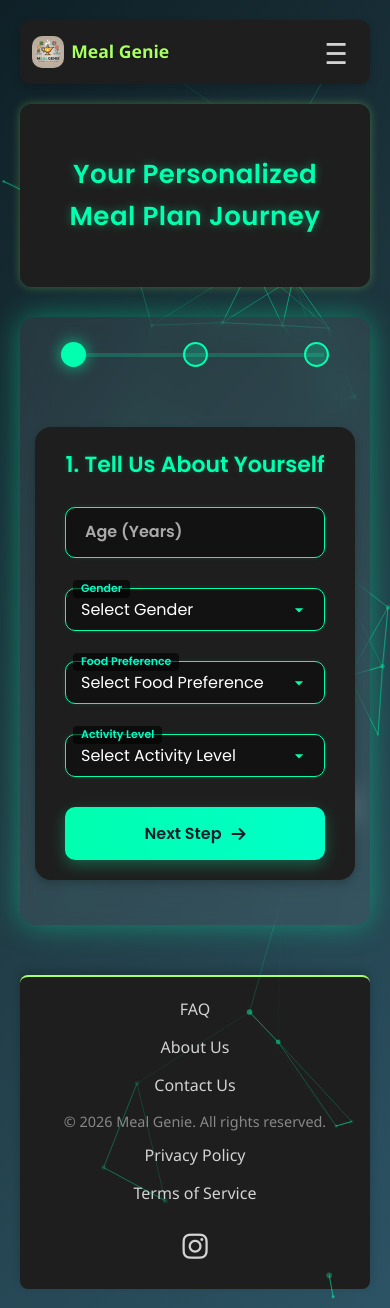
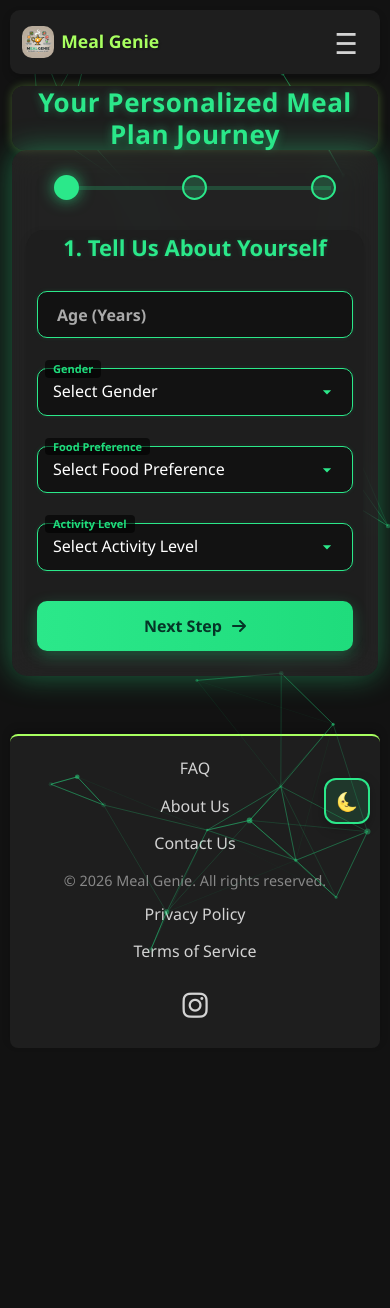
Before and after one commit to jiyad-shaikh/meal-genie, a Flask app: page /get-plan in a window 390 px wide; the page is wider, and only the part inside the window is pictured. Shown: the top 1308 px of that part. After the commit the page ends 1018 px from the top of that part, so only its background shows below. Run offline with Flask 3, Linux system fonts and the light colour scheme; some libraries are stand-ins or nearby versions.

Commit message:
improve meal flow templates for consistency and responsiveness

```diff
--- a/templates/get-plan.html
+++ b/templates/get-plan.html
@@ -9,7 +9,6 @@
 
 {% block head %}
     {{ super() }}
-    <link rel="stylesheet" href="https://cdnjs.cloudflare.com/ajax/libs/font-awesome/6.0.0-beta3/css/all.min.css">
     <link href="https://fonts.googleapis.com/css2?family=Montserrat:wght@400;600;700&family=Poppins:wght@400;500;600&display=swap" rel="stylesheet">
 {% endblock %}
 
@@ -18,26 +17,26 @@
 
 <style>
     /* General Styling */
-* {
+.get-plan-page {
+    font-family: 'Poppins', sans-serif;
+}
+
+.get-plan-page * {
     margin: 0;
     padding: 0;
     box-sizing: border-box;
-    font-family: 'Poppins', sans-serif; /* Changed font */
 }
 
 body {
-    background: linear-gradient(135deg, #0f2027, #203a43, #2c5364); /* Dark gradient background */
-    color: white;
-    min-height: 100vh;
-    display: block;
-    padding: 20px;
     overflow-x: hidden; /* Prevent horizontal scroll */
     position: relative; /* For tsParticles */
 }
 
 .get-plan-page {
     max-width: 920px;
+    width: min(100%, 920px);
     margin: 20px auto 0;
+    padding: 0 6px 10px;
     position: relative;
     z-index: 1;
 }
@@ -80,36 +72,45 @@ header {
 }
 
 #theme-toggle {
-    background: none;
-    border: none;
-    font-size: 24px;
-    color: white;
+    position: fixed;
+    right: 20px;
+    bottom: 20px;
+    z-index: 1200;
+    background: rgba(43, 232, 138, 0.12);
+    border: 2px solid #2be88a;
+    width: 46px;
+    height: 46px;
+    font-size: 18px;
+    color: #2be88a;
     cursor: pointer;
-    transition: transform 0.3s, color 0.3s;
-    margin-right: 15px;
+    transition: transform 0.2s ease, color 0.2s ease, background-color 0.2s ease;
+    margin-right: 0;
     display: flex;
     align-items: center;
     justify-content: center;
-    padding: 5px;
-    border-radius: 50%;
-    /* Subtle hover effect */
-    box-shadow: 0 0 0 rgba(0, 255, 174, 0);
+    padding: 0;
+    border-radius: 12px;
+    box-shadow: 0 4px 12px rgba(0, 0, 0, 0.25);
 }
 
 #theme-toggle:hover {
-    transform: scale(1.1);
-    color: #00ffc8;
-    box-shadow: 0 0 10px rgba(0, 255, 174, 0.5);
+    transform: translateY(-1px);
+    color: #063327;
+    background-color: #2be88a;
+    box-shadow: 0 6px 14px rgba(43, 232, 138, 0.35);
 }
 
 .form-heading {
     font-size: 38px; /* Slightly larger */
-    color: #00ffae;
+    color: #2be88a;
     animation: slideFade 1s ease forwards; /* Added forwards to keep final state */
     text-align: center;
     font-weight: 700; /* Bolder */
     letter-spacing: 0.5px;
-    text-shadow: 0 0 10px rgba(0, 255, 174, 0.4);
+    line-height: 1.24;
+    max-width: 18ch;
+    margin: 0 auto;
+    text-shadow: 0 0 10px rgba(43, 232, 138, 0.4);
 }
 
 @keyframes slideFade {
@@ -130,7 +131,7 @@ header {
     border-radius: 20px;
     width: 100%;
     max-width: 750px; /* Wider form for better layout */
-    box-shadow: 0 0 30px rgba(0, 255, 174, 0.4); /* More prominent shadow */
+    box-shadow: 0 0 30px rgba(43, 232, 138, 0.4); /* More prominent shadow */
     animation: fadeIn 1.2s ease forwards;
     position: relative; /* For z-index */
     z-index: 1;
@@ -155,6 +156,7 @@ header {
     display: flex;
     justify-content: space-between;
     width: 80%; /* Adjust width as needed */
+    max-width: 430px;
     margin-bottom: 40px;
     position: relative;
     padding: 0 10px; /* Padding for the circles */
@@ -167,7 +169,7 @@ header {
     left: 15px;
     right: 15px;
     height: 4px;
-    background: rgba(0, 255, 174, 0.2);
+    background: rgba(43, 232, 138, 0.2);
     transform: translateY(-50%);
     z-index: 0;
 }
@@ -176,21 +178,21 @@ header {
     width: 25px;
     height: 25px;
     border-radius: 50%;
-    background: rgba(0, 255, 174, 0.2);
-    border: 2px solid #00ffae;
+    background: rgba(43, 232, 138, 0.2);
+    border: 2px solid #2be88a;
     transition: background 0.4s ease, border-color 0.4s ease;
     position: relative;
     z-index: 1; /* Ensure steps are above the line */
 }
 
 .progress-step.active {
-    background: #00ffae;
-    box-shadow: 0 0 15px rgba(0, 255, 174, 0.7);
+    background: #2be88a;
+    box-shadow: 0 0 15px rgba(43, 232, 138, 0.7);
 }
 
 .progress-step.completed {
-    background: #00ffae; /* Stays green if completed */
-    border-color: #00ffc8;
+    background: #2be88a; /* Stays green if completed */
+    border-color: #1fdc7c;
 }
 
 /* Form Steps */
@@ -216,11 +218,11 @@ header {
 
 .step-title {
     font-size: 26px;
-    color: #00ffae;
+    color: #2be88a;
     text-align: center;
     margin-bottom: 30px;
     font-weight: 600;
-    text-shadow: 0 0 5px rgba(0, 255, 174, 0.2);
+    text-shadow: 0 0 5px rgba(43, 232, 138, 0.2);
 }
 
 /* Form Groups */
@@ -234,23 +236,24 @@ header {
     width: 100%;
     padding: 14px 18px; /* Increased padding */
     border-radius: 10px;
-    border: 1px solid #00ffae;
+    border: 1px solid #2be88a;
     background: rgba(0, 0, 0, 0.4);
     color: white;
     outline: none;
     transition: border-color 0.3s, background-color 0.3s, box-shadow 0.3s;
     font-size: 17px; /* Slightly larger font */
-    box-shadow: 0 0 5px rgba(0, 255, 174, 0.1);
+    box-shadow: 0 0 5px rgba(43, 232, 138, 0.1);
     appearance: none; /* For custom select arrow */
     -webkit-appearance: none;
     -moz-appearance: none;
+    line-height: 1.35;
 }
 
 .form-group input:focus,
 .form-group select:focus {
-    border-color: #00ffc8;
+    border-color: #1fdc7c;
     background-color: rgba(0, 0, 0, 0.6);
-    box-shadow: 0 0 15px rgba(0, 255, 174, 0.5); /* Glowing effect on focus */
+    box-shadow: 0 0 15px rgba(43, 232, 138, 0.5); /* Glowing effect on focus */
 }
 
 .form-group select {
@@ -335,12 +338,12 @@ header {
 
 /* Buttons */
 .btn {
-    background: linear-gradient(90deg, #00ffae, #00ffc8); /* Gradient button */
+    background: linear-gradient(90deg, #2be88a, #1fdc7c); /* Gradient button */
     border: none;
     padding: 16px 25px; /* Wider padding */
     width: 100%;
     border-radius: 10px;
-    color: #0d1e2b; /* Darker text for contrast */
+    color: #053527;
     cursor: pointer;
     font-size: 18px;
     font-weight: 600;
@@ -349,13 +352,13 @@ header {
     align-items: center;
     justify-content: center;
     gap: 10px; /* Space between text and icon */
-    box-shadow: 0 5px 15px rgba(0, 255, 174, 0.3);
+    box-shadow: 0 5px 15px rgba(43, 232, 138, 0.3);
 }
 
 .btn:hover {
-    background: linear-gradient(90deg, #00ffc8, #00ffae); /* Reverse gradient on hover */
+    background: linear-gradient(90deg, #1fdc7c, #2be88a); /* Reverse gradient on hover */
     transform: translateY(-3px);
-    box-shadow: 0 8px 20px rgba(0, 255, 174, 0.5);
+    box-shadow: 0 8px 20px rgba(43, 232, 138, 0.5);
 }
 
 .btn i {
@@ -708,8 +722,14 @@ body.light-mode .plan-card .features-list li .grey-icon {
 
 /* Responsive Adjustments */
 @media (max-width: 768px) {
+    .get-plan-page {
+        margin-top: 12px;
+        padding: 0 2px 8px;
+    }
+
     .form-heading {
         font-size: 30px;
+        max-width: 20ch;
     }
 
     .form-container {
@@ -780,11 +800,21 @@ body.light-mode .plan-card .features-list li .grey-icon {
         font-size: 15px;
     }
 
+    .progress-bar-container {
+        width: min(94%, 420px);
+        margin-bottom: 30px;
+    }
+
 }
 
 @media (max-width: 480px) {
+    .get-plan-page {
+        margin-top: 8px;
+    }
+
     .form-heading {
         font-size: 26px;
+        max-width: 22ch;
     }
     .form-container {
         padding: 25px 15px;
@@ -801,9 +831,7 @@ body.light-mode .plan-card .features-list li .grey-icon {
 
 <div class="get-plan-page">
 <header>
-    <button id="theme-toggle" title="Toggle Theme">
-        <i class="fas fa-sun"></i>
-    </button>
+    <button id="theme-toggle" title="Toggle Theme">&#x1f31c;</button>
     <h2 class="form-heading">Your Personalized Meal Plan Journey</h2>
 </header>
 
@@ -949,25 +977,6 @@ body.light-mode .plan-card .features-list li .grey-icon {
 </div>
 
 <script>
-    // Theme Icon Sync
-    const themeToggleBtn = document.getElementById("theme-toggle");
-    const themeIcon = themeToggleBtn.querySelector('i');
-
-    function updateThemeIcon() {
-        if (document.body.classList.contains('light-mode')) {
-            themeIcon.classList.remove('fa-sun');
-            themeIcon.classList.add('fa-moon');
-        } else {
-            themeIcon.classList.remove('fa-moon');
-            themeIcon.classList.add('fa-sun');
-        }
-    }
-
-    themeToggleBtn.addEventListener("click", () => {
-        window.setTimeout(updateThemeIcon, 0);
-    });
-    window.addEventListener('DOMContentLoaded', updateThemeIcon);
-
     // Form Steps Logic
     const formSteps = document.querySelectorAll('.form-step');
     const progressSteps = document.querySelectorAll('.progress-step');
@@ -1146,12 +1155,12 @@ body.light-mode .plan-card .features-list li .grey-icon {
         fullScreen: { enable: false },
         particles: {
             number: { value: 80, density: { enable: true, area: 800 } },
-            color: { value: "#00ffae" },
+            color: { value: "#2be88a" },
             shape: { type: "circle" },
             opacity: { value: 0.5, random: true },
             size: { value: 3, random: true },
             move: { enable: true, speed: 1.5, direction: "none", outModes: "out" },
-            links: { enable: true, distance: 150, color: "#00ffae", opacity: 0.4, width: 1 }
+            links: { enable: true, distance: 150, color: "#2be88a", opacity: 0.4, width: 1 }
         },
         interactivity: {
             events: { onHover: { enable: true, mode: "repulse" }, onClick: { enable: true, mode: "push" } },
--- a/templates/menu.html
+++ b/templates/menu.html
@@ -16,7 +16,6 @@
   </button>
     <div class="header">
         <div class="container">
-            <div class="logo">Meal Genie Menu</div>
             <div class="search-container">
                 <i class="fas fa-search search-icon" aria-hidden="true"></i>
                 <input type="text" class="search-bar" placeholder="Search for meals, ingredients, or nutrition goals..." id="searchInput">
@@ -359,7 +358,7 @@
                             <div class="nutrition-label">Fats</div>
                         </div>
                     </div>
-                    <div class="meal-price">Price: ${meal.price}</div>
+                    <div class="meal-price">Rs ${meal.price}</div>
                     <div class="order-whatsapp-container">
                         <a class="order-whatsapp-btn" href="https://wa.me/917045475886?text=${encodeURIComponent('Hi, I would like to order the meal ' + meal.name)}" target="_blank" rel="noopener noreferrer">
                             Order via WhatsApp
--- a/templates/order_form.html
+++ b/templates/order_form.html
@@ -282,12 +282,12 @@ document.getElementById('get-location').addEventListener('click', function () {
         fullScreen: { enable: false },
         particles: {
             number: { value: 80, density: { enable: true, area: 800 } },
-            color: { value: "#00ffae" },
+            color: { value: "#2be88a" },
             shape: { type: "circle" },
             opacity: { value: 0.5, random: true },
             size: { value: 3, random: true },
             move: { enable: true, speed: 1.5, direction: "none", outModes: "out" },
-            links: { enable: true, distance: 150, color: "#00ffae", opacity: 0.4, width: 1 }
+            links: { enable: true, distance: 150, color: "#2be88a", opacity: 0.4, width: 1 }
         },
         interactivity: {
             events: { onHover: { enable: true, mode: "repulse" }, onClick: { enable: true, mode: "push" } },
```
Also changed, not shown: other parts of templates/get-plan.html (+54 -50 lines), templates/result.html (+131 -150 lines).
